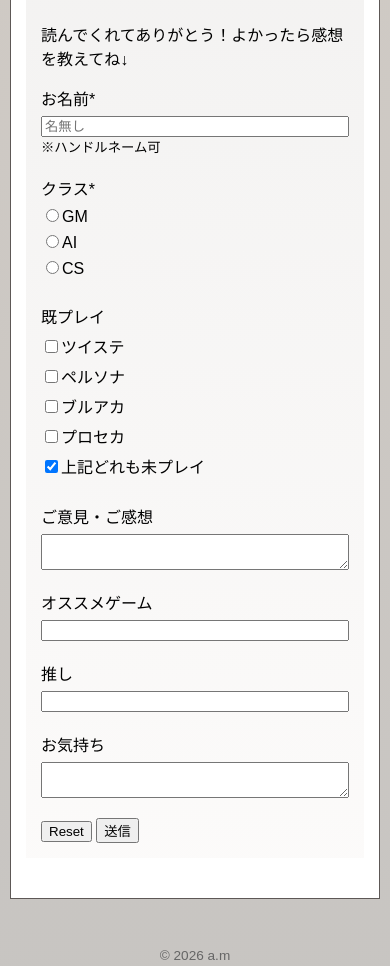
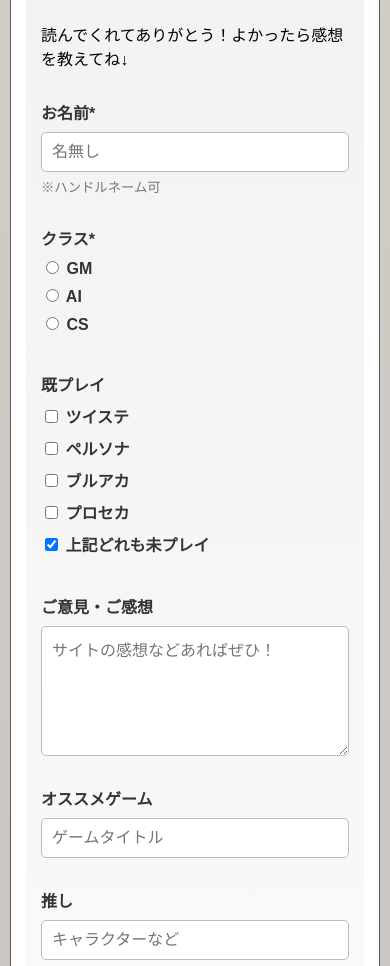
Before and after one commit to IVYC261036syuto-chinatsu/my-website, a plain HTML site: page index.html in a window 390 px wide. Shown: the part 3341-4307 px from the top of the page. Drawn offline with Linux system fonts and the light colour scheme.

Commit message:
Add files via upload

```diff
--- a/css/style.css
+++ b/css/style.css
@@ -279,3 +279,170 @@ th,td{
     font-size: 0.85rem;
   }
 }
+/* =========================
+   アンケートフォーム
+========================= */
+
+#comment-form {
+    margin-top: 30px;
+}
+
+.form-group {
+    margin-bottom: 30px;
+}
+
+.form-group > label,
+fieldset > legend {
+    display: block;
+
+    margin-bottom: 8px;
+
+    color: #333;
+
+    font-weight: bold;
+}
+
+.form-group input[type="text"],
+.form-group textarea {
+    width: 100%;
+
+    padding: 10px;
+
+    border: 1px solid #bbb;
+    border-radius: 5px;
+
+    background: #fff;
+
+    font-family: inherit;
+    font-size: 1rem;
+
+    box-sizing: border-box;
+}
+
+.form-group textarea {
+    resize: vertical;
+}
+
+.form-group input[type="text"]:focus,
+.form-group textarea:focus {
+    outline: none;
+
+    border-color: #4a6fa5;
+
+    box-shadow:
+        0 0 5px rgba(74, 111, 165, 0.3);
+}
+
+.form-group small {
+    display: block;
+
+    margin-top: 5px;
+
+    color: #777;
+}
+
+
+/* ラジオ・チェックボックス */
+
+fieldset {
+    margin: 0;
+    padding: 15px;
+
+    border: 1px solid #ccc;
+    border-radius: 6px;
+
+    background: #fafafa;
+}
+
+fieldset label {
+    display: block;
+
+    margin: 8px 0;
+
+    font-weight: normal;
+
+    cursor: pointer;
+}
+
+
+/* ボタン */
+
+.form-buttons {
+    display: flex;
+
+    justify-content: center;
+
+    gap: 15px;
+
+    margin-top: 30px;
+}
+
+.form-buttons input,
+.form-buttons button {
+    padding: 10px 25px;
+
+    border: none;
+    border-radius: 6px;
+
+    font-family: inherit;
+
+    cursor: pointer;
+
+    transition: 0.3s;
+}
+
+.form-buttons input {
+    background: #ccc;
+    color: #333;
+}
+
+.form-buttons button {
+    background: #4a6fa5;
+    color: white;
+}
+
+.form-buttons input:hover {
+    background: #aaa;
+}
+
+.form-buttons button:hover {
+    background: #34527d;
+}
+#thanks-message {
+    display: none;
+    margin-top: 30px;
+    padding: 20px;
+    text-align: center;
+    font-size: 1.2rem;
+    font-weight: bold;
+    border: 1px solid #4a6fa5;
+    border-radius: 8px;
+    background-color: #f4f7fb;
+    color: #34527d;
+}
+
+
+/* =========================
+   フォーム スマホ対応
+========================= */
+
+@media (max-width: 700px) {
+
+    #comment-form {
+        width: 100%;
+    }
+
+    fieldset {
+        padding: 12px;
+    }
+
+    .form-buttons {
+        flex-direction: column;
+    }
+
+    .form-buttons input,
+    .form-buttons button {
+        width: 100%;
+    }
+
+}
--- a/index.html
+++ b/index.html
@@ -155,54 +155,105 @@
 <section id="other" class="other">
     <h2 class="h">その他</h2>
     <p>読んでくれてありがとう！よかったら感想を教えてね↓</p>
-<form action="send.php" id="comment-form">
+
+    <form id="comment-form">
 
         <div class="form-group">
-  <label for="name" >お名前*</label>
-  <input type="text" id="name"required placeholder="名無し">
+            <label for="name">お名前*</label>
+            <input type="text" id="name" name="name" required placeholder="名無し">
             <small>※ハンドルネーム可</small>
         </div>
 
         <div class="form-group">
-  <label for="class">クラス*</label>
-  <label><input type="radio" name="radio" required value="1">GM</label>
-  <label><input type="radio" name="radio" required value="2">AI</label>
-  <label><input type="radio" name="radio" required value="3">CS</label>
+            <label>クラス*</label>
+
+            <label>
+                <input type="radio" name="class" value="GM" required>
+                GM
+            </label>
+
+            <label>
+                <input type="radio" name="class" value="AI">
+                AI
+            </label>
+
+            <label>
+                <input type="radio" name="class" value="CS">
+                CS
+            </label>
         </div>
 
         <div class="form-group">
-<label for="playgame">既プレイ</label>
-<label><input type="checkbox" class="game-check" id="game1" name="playedGames"value="TWISTED-WONDERLAND">ツイステ</label>
-<label><input type="checkbox" class="game-check" id="game2" name="playedGames" value="PERSONAシリーズ">ペルソナ</label>
-<label><input type="checkbox" class="game-check" id="game3" name="playedGames" value="BlueArchive">ブルアカ</label>
-<label><input type="checkbox" class="game-check" id="game4" name="playedGames" value="プロジェクトセカイ">プロセカ</label>
-<label><input type="checkbox" id="none" name="playedGames" value="未プレイ"checked>上記どれも未プレイ</label>
+            <label>既プレイ</label>
+
+            <label>
+                <input type="checkbox" class="game-check" id="game1"
+                       name="playedGames" value="TWISTED-WONDERLAND">
+                ツイステ
+            </label>
+
+            <label>
+                <input type="checkbox" class="game-check" id="game2"
+                       name="playedGames" value="PERSONAシリーズ">
+                ペルソナ
+            </label>
+
+            <label>
+                <input type="checkbox" class="game-check" id="game3"
+                       name="playedGames" value="BlueArchive">
+                ブルアカ
+            </label>
+
+            <label>
+                <input type="checkbox" class="game-check" id="game4"
+                       name="playedGames" value="プロジェクトセカイ">
+                プロセカ
+            </label>
+
+            <label>
+                <input type="checkbox" id="none"
+                       name="playedGames" value="未プレイ" checked>
+                上記どれも未プレイ
+            </label>
         </div>
 
         <div class="form-group">
             <label for="message">ご意見・ご感想</label>
-  <textarea id="message"></textarea>
+            <textarea id="message" name="message" rows="6"
+                      placeholder="サイトの感想などあればぜひ！"></textarea>
         </div>
 
         <div class="form-group">
             <label for="osigame">オススメゲーム</label>
-  <input>
+            <input type="text" id="osigame"
+                   name="recommended_game"
+                   placeholder="ゲームタイトル">
         </div>
 
         <div class="form-group">
             <label for="osi1">推し</label>
-  <input>
+            <input type="text" id="osi1"
+                   name="favorite_character"
+                   placeholder="キャラクターなど">
         </div>
 
         <div class="form-group">
             <label for="okimochi">お気持ち</label>
-    <textarea id="okimochi"></textarea>
+            <textarea id="okimochi" name="feelings" rows="6"
+                      placeholder="自由にどうぞ！"></textarea>
         </div>
 
-  <input type="reset">
+        <div class="form-buttons">
+            <input type="reset" value="リセット">
             <button type="submit">送信</button>
+        </div>
+
     </form>
 
+    <!-- 送信後に表示するメッセージ -->
+    <p id="thanks-message">
+        Thank you for your response!
+    </p>
 
 </section>
 
--- a/js/script.js
+++ b/js/script.js
@@ -43,3 +43,16 @@ cards.forEach(card => {
     });
 
 });
+const form = document.getElementById('comment-form');
+const thanksMessage = document.getElementById('thanks-message');
+
+form.addEventListener('submit', function(event) {
+    // 本来の送信処理を止める
+    event.preventDefault();
+
+    // フォームを非表示
+    form.style.display = 'none';
+
+    // お礼メッセージを表示
+    thanksMessage.style.display = 'block';
+});
```
Lines whose indentation alone changed are shown as unchanged.
